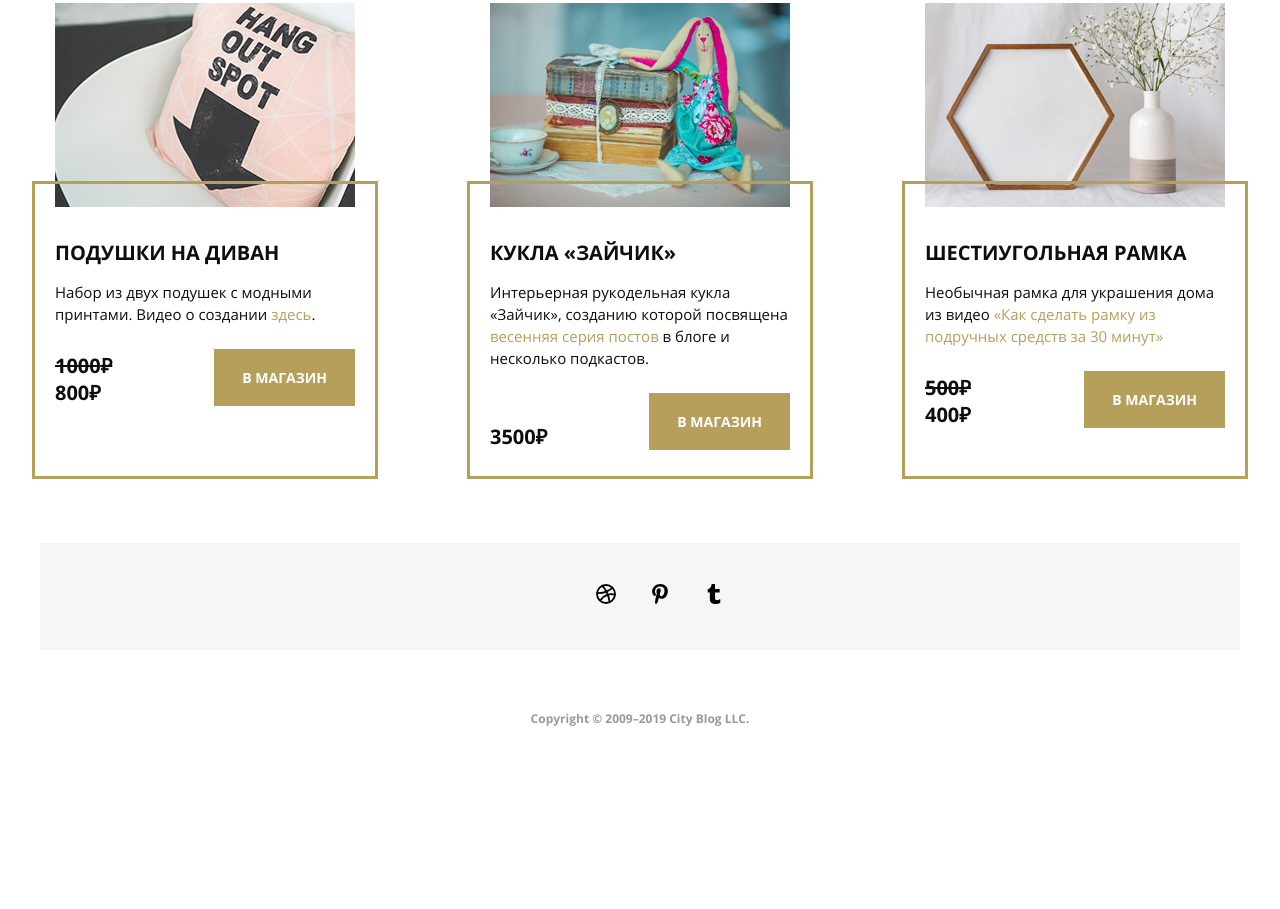
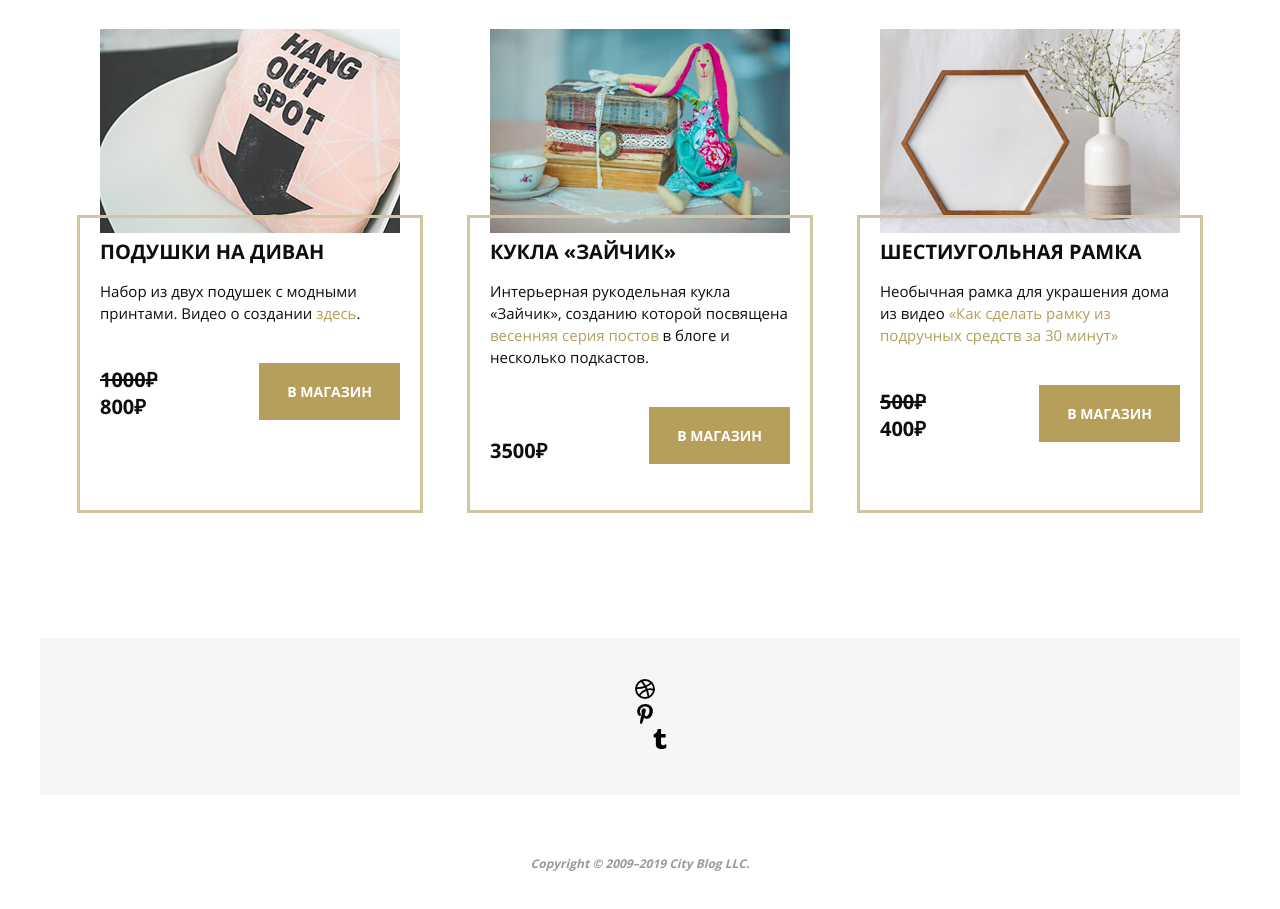
Before and after one commit to sergeyyy126/MQ-diplom, a plain HTML site: page index.html in a window 1280 px wide. Shown: the part 2784-3693 px from the top of the page. Before the commit the page ends 3552 px from the top, so only its background shows below. Drawn offline with Linux system fonts and the light colour scheme.

Commit message:
редакция от 19.07.2023

```diff
--- a/css/style.css
+++ b/css/style.css
@@ -642,34 +642,25 @@ img {
 
   .products {
     display: flex;
-    justify-content: space-between;
-    max-width: 1170px;
-
-    margin-top: 28px;
-    margin-left: auto;
-    margin-right: auto;
   }
 
   .product {
+    width: 33.33%;
+    margin: 29px 45px 84px;
     display: flex;
     flex-direction: column;
-    max-width: 300px;
   }
 
   .product-img {
-    max-width: 300px;
+    max-width: 100%;
   }
 
 .product-box {
+  display: flex;
+  flex-direction: column;
+  outline-offset: 20px;
+  outline: 3px solid #d3c59d;
   flex-grow: 1;
-  margin-top: -31px;
-  margin-left: -23px;
-  margin-right: -23px;
-
-  border: 3px solid #b59f5b;
-  padding-top: 55px;
-  padding-left: 20px;
-  padding-right: 20px;
 }
 
 .product-title {
--- a/index.html
+++ b/index.html
@@ -48,6 +48,14 @@
           </div>
         </div>
       </header>
+
+<div class="popup">
+  <div class="popup-container">
+    <div class="feedback">
+
+    </div>
+  </div>
+</div>
 
 <section class="trend-content">
     <h2 class="title-trend-content">сейчас в тренде</h2>
@@ -495,16 +503,20 @@
       </div>
 
       <footer class="footer">
-        <div class="footer-social-conteiner">
+        <address class="footer-social-conteiner">
           <div class="footer-social">
             <ul class="social">
               <li class="social-item">
                 <a class="social-link social-link-dribbble" href="#0">
                   <span class="social-link-text">dribbble</span>
                 </a>
+              </li>
+              <li class="social-item">
                 <a class="social-link social-link-pinterest" href="#0">
                   <span class="social-link-text">pinterest</span>
                 </a>
+              </li>
+              <li class="social-item">
                 <a class="social-link social-link-tumblr" href="#0">
                   <span class="social-link-text">tumblr</span>
                 </a>
@@ -514,7 +526,7 @@
           <a class="copyrights" href="#0">
             <p class="copyrights-title">Copyright © 2009–2019 City Blog LLC.</p>
           </a>
-        </div>
+        </address>
       </footer>
 </body>
 </html>
```
